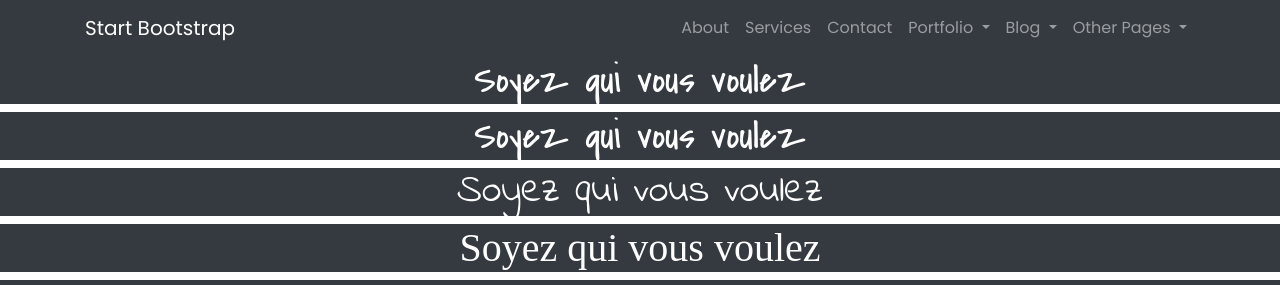
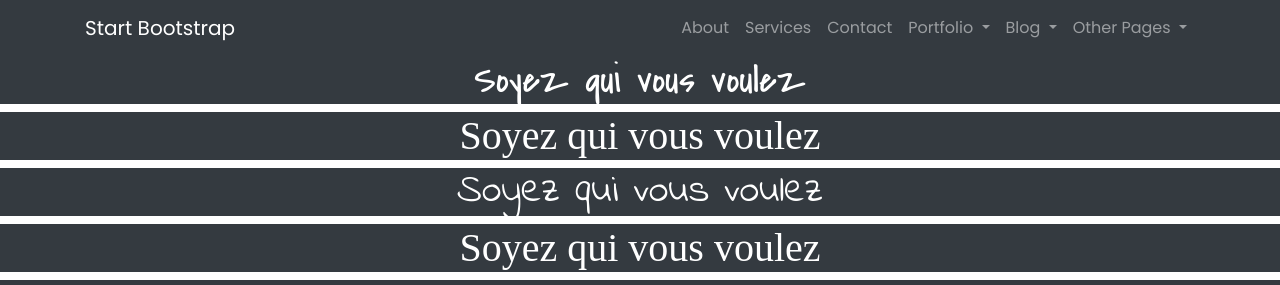
Before and after one commit to OrgaEvolutions/Nathoup.github.io, a Jekyll site: the page built from articles/personnalite.html, in a window 1280 px wide. Shown: the top 285 px of the page. Built offline with Jekyll 4.4.1, drawn with Linux system fonts in a browser that asks for light colours; some web fonts are replaced; comment, search, counter and statistics services are not loaded.

Commit message:
Update post.html

```diff
--- a/_layouts/post.html
+++ b/_layouts/post.html
@@ -13,7 +13,7 @@ fin_liste: "</ul>"
 fin_element_liste: "</li>"
 ---
 <header><h1 style="font-family: 'Covered By Your Grace', cursive;"><div class="bg-dark text-white"><center>{{ page.title }}</center></div></h1>
-<h1 style="font-family: 'Covered By Your Grace', cursive;"><div class="bg-dark text-white"><center>{{ page.title }}</center></div></h1>
+<h1 style="font-family: 'Give You Glory', cursive;"><div class="bg-dark text-white"><center>{{ page.title }}</center></div></h1>
  <h1 style="font-family: 'Indie Flower', cursive;"><div class="bg-dark text-white"><center>{{ page.title }}</center></div></h1>
  <h1 style="font-family: 'Shadows Into Light Two', cursive;"><div class="bg-dark text-white"><center>{{ page.title }}</center></div></h1>
 <h1 style="font-family: 'Poppins', sans-serif;"><div class="bg-dark text-white"><center>{{ page.title }}</center></div></h1>
```
